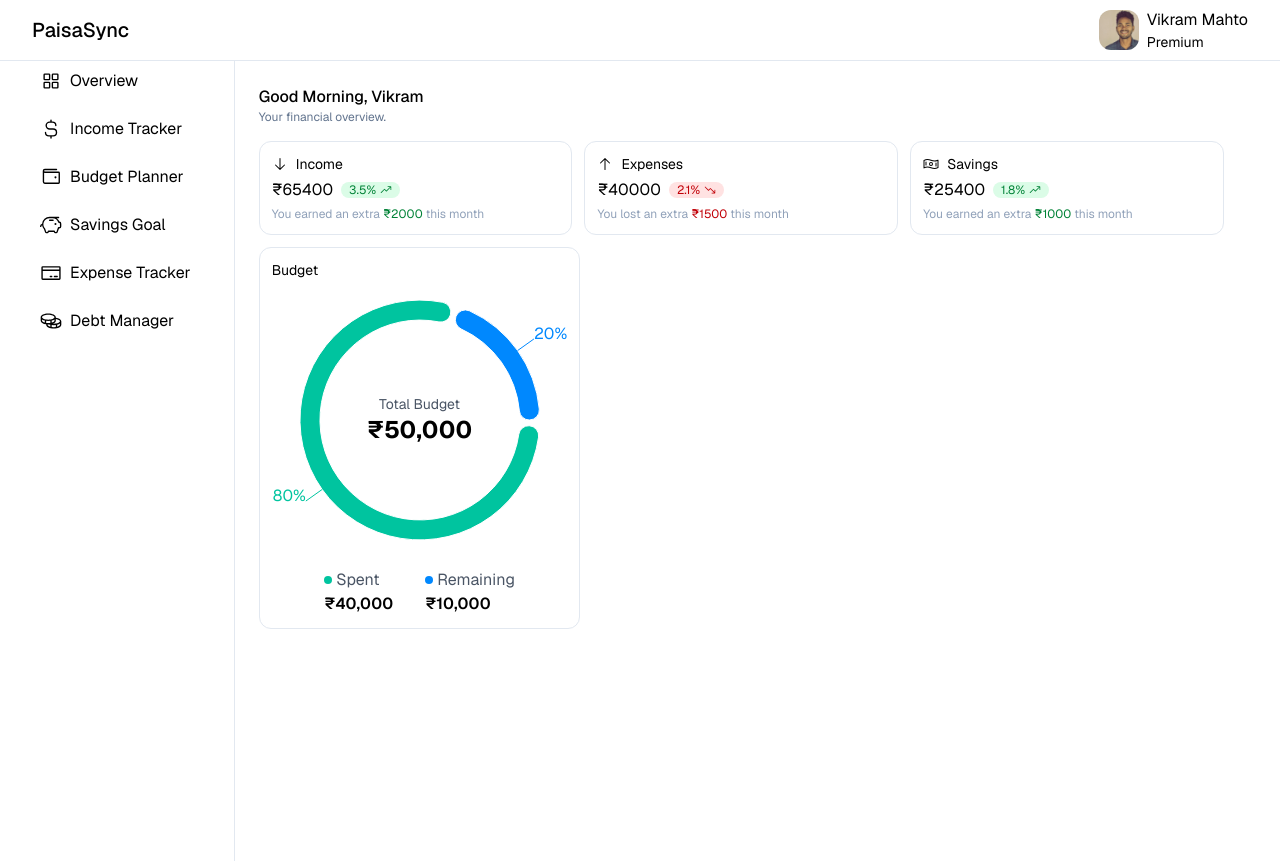
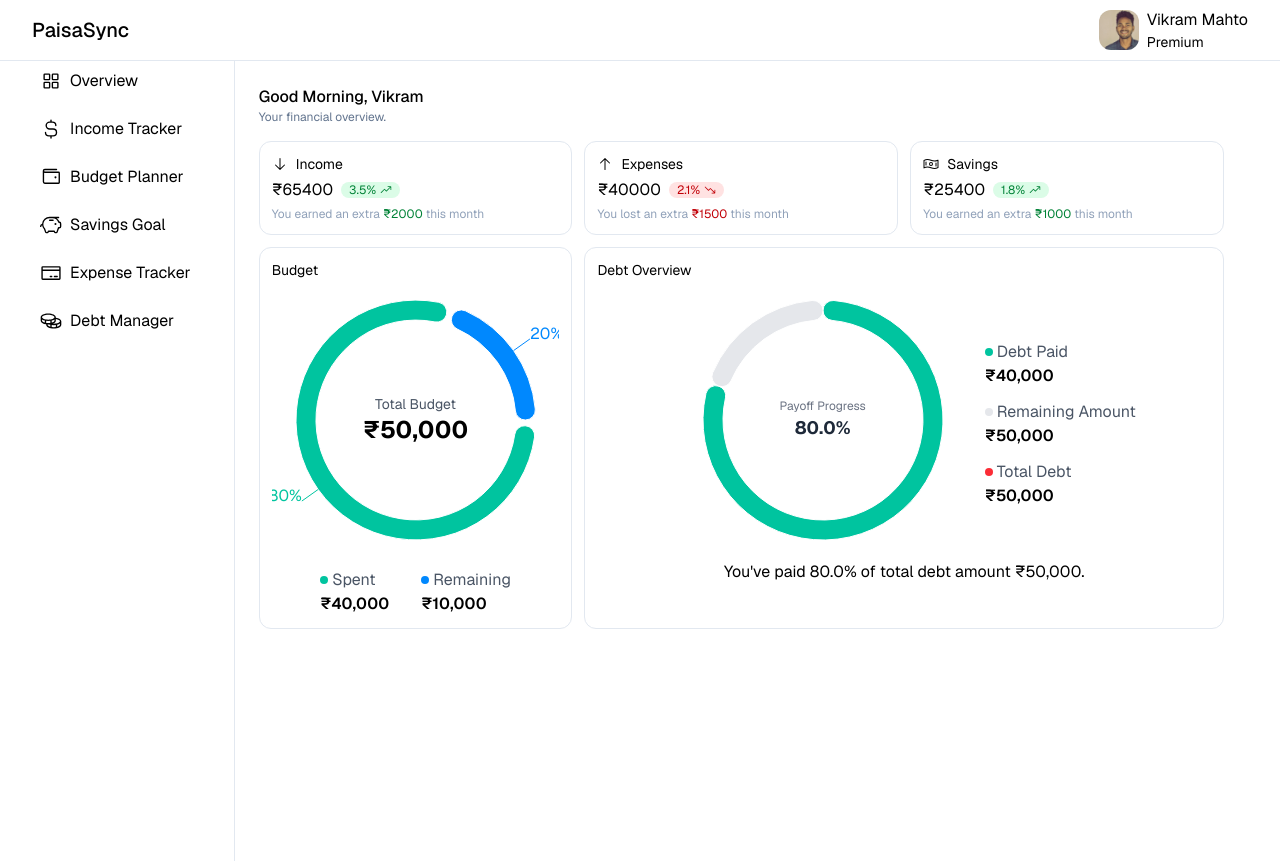
Before and after one commit to vikrammahto/paisasync, a Next.js app: page /overview in a window 1280 px wide. Built offline with nearby package versions, Linux system fonts and the light colour scheme.

Commit message:
Add OverviewDebt component to display debt overview

```diff
--- a/src/app/(mainapp)/overview/page.jsx
+++ b/src/app/(mainapp)/overview/page.jsx
@@ -1,5 +1,6 @@
 'use client';
 import OverviewCard from '@/components/OverviewCard';
+import OverviewDebt from '@/components/OverviewDebt';
 import OverviewMonthlyBudget from '@/components/OverviewMonthlyBudget';
 import { ArrowDown, ArrowUp, MoneyWavy } from '@phosphor-icons/react';
 import React from 'react';
@@ -48,9 +49,12 @@ const page = () => {
           />
         ))}
       </div>
-      <div className="mt-3 grid grid-cols-1 lg:grid-cols-3">
+      <div className="mt-3 grid grid-cols-1 lg:grid-cols-3 gap-3">
         <div className="rounded-xl border border-slate-200 p-3">
           <OverviewMonthlyBudget />
+        </div>
+        <div className="rounded-xl border border-slate-200 p-3 col-span-2">
+          <OverviewDebt />
         </div>
       </div>
     </div>
--- /dev/null
+++ b/src/components/OverviewDebt.jsx
@@ -0,0 +1,98 @@
+import React from 'react';
+import { PieChart, Pie, Cell, Tooltip, ResponsiveContainer } from 'recharts';
+
+const OverviewDebt = () => {
+  const totalDebt = 50000;
+  const amountPaid = 40000;
+  const remainingAmount = totalDebt - amountPaid;
+  const paidPercentage = ((amountPaid / totalDebt) * 100).toFixed(1);
+
+  const data = [
+    { name: 'Debt Paid', value: amountPaid, isRounded: true },
+    { name: 'Remaining Debt', value: remainingAmount, isRounded: false },
+  ];
+
+  const COLORS = ['#00C49F', '#E5E7EB'];
+
+  return (
+    <div>
+      <h2 className="text-sm">Debt Overview</h2>
+      <div className="flex flex-wrap items-center justify-center gap-3">
+        <div style={{ width: 300, height: 280, position: 'relative' }}>
+          <ResponsiveContainer>
+            <PieChart>
+              <Pie
+                data={data}
+                cx="50%"
+                cy="50%"
+                innerRadius={100}
+                outerRadius={120}
+                paddingAngle={0}
+                dataKey="value"
+                nameKey="name"
+                startAngle={90}
+                endAngle={-270}
+                cornerRadius={100}
+              >
+                {data.map((entry, index) => (
+                  <Cell key={`cell-${index}`} fill={COLORS[index]} />
+                ))}
+              </Pie>
+            </PieChart>
+          </ResponsiveContainer>
+
+          <div
+            style={{
+              position: 'absolute',
+              top: '50%',
+              left: '50%',
+              transform: 'translate(-50%, -50%)',
+              textAlign: 'center',
+            }}
+          >
+            <div className="text-xs text-gray-500">Payoff Progress</div>
+            <div className="text-lg font-bold text-gray-800">
+              {paidPercentage}%
+            </div>
+          </div>
+        </div>
+
+        <div className="mt-2 flex flex-col justify-start gap-3">
+          <div>
+            <span className="flex items-center gap-1 text-gray-600">
+              <span
+                className="h-2 w-2 rounded-full"
+                style={{ backgroundColor: COLORS[0] }}
+              ></span>
+              Debt Paid
+            </span>
+            <div className="font-semibold">₹{amountPaid.toLocaleString()}</div>
+          </div>
+          <div>
+            <span className="flex items-center gap-1 text-gray-600">
+              <span
+                className="h-2 w-2 rounded-full"
+                style={{ backgroundColor: COLORS[1] }}
+              ></span>
+              Remaining Amount
+            </span>
+            <div className="font-semibold">₹{totalDebt.toLocaleString()}</div>
+          </div>
+          <div>
+            <span className="flex items-center gap-1 text-gray-600">
+              <span className="h-2 w-2 rounded-full bg-red-500"></span>
+              Total Debt
+            </span>
+            <div className="font-semibold">₹{totalDebt.toLocaleString()}</div>
+          </div>
+        </div>
+      </div>
+      <p className="text-center">
+        You've paid {paidPercentage}% of total debt amount ₹
+        {totalDebt.toLocaleString()}.
+      </p>
+    </div>
+  );
+};
+
+export default OverviewDebt;
```
